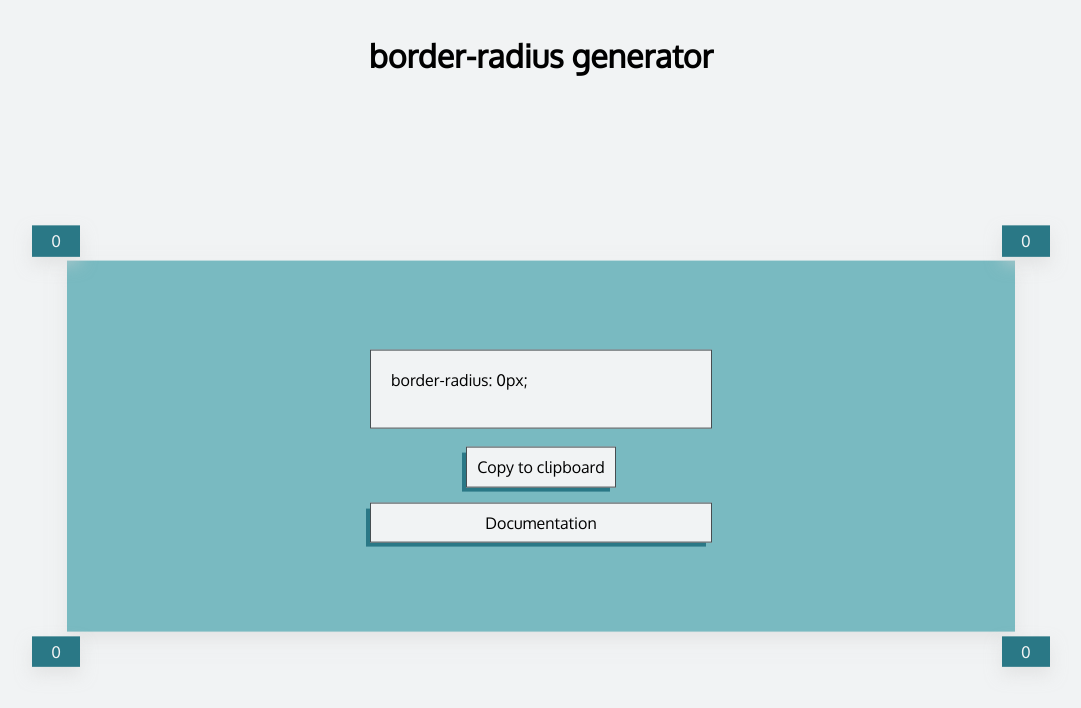
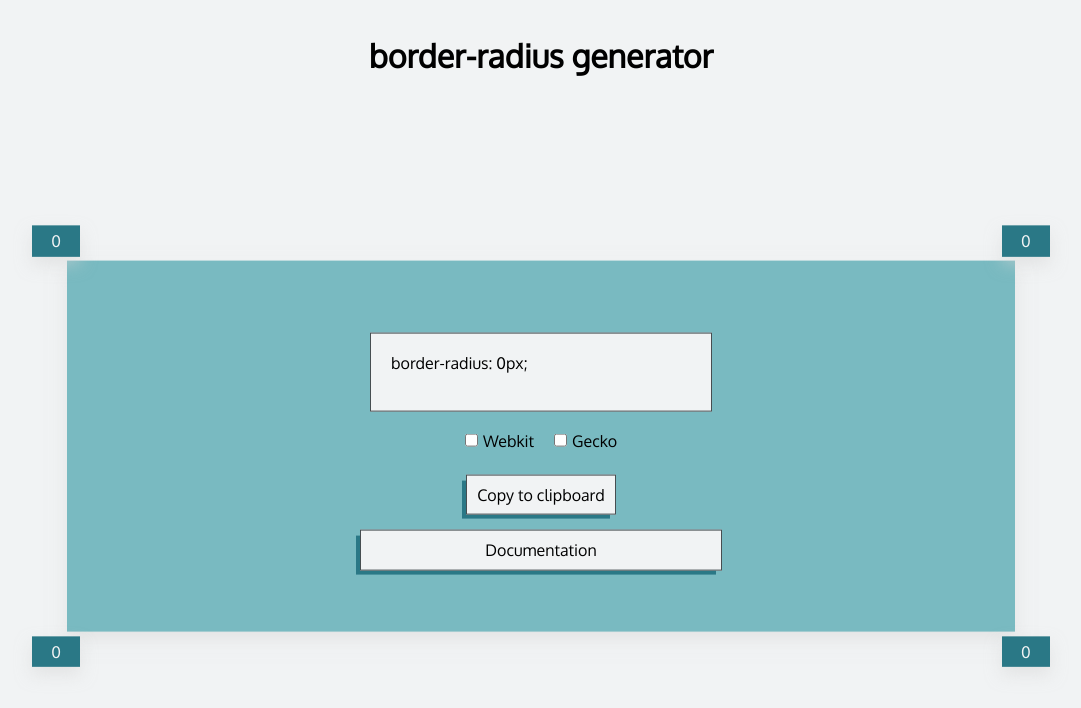
Before and after one commit to s0xzwasd/border-radius-for-us, a React (Create React App) app: page / in a window 1280 px wide. Shown: the top 708 px of the page, without its empty margins (99-1180 px from the left). Built offline with nearby package versions, Linux system fonts and the light colour scheme.

Commit message:
feat: add browser prefix checkboxes

```diff
--- /dev/null
+++ b/src/components/Checkbox/Checkbox.module.scss
@@ -0,0 +1,14 @@
+.checkbox {
+  display: inline-block;
+  cursor: pointer;
+  padding: 10px;
+}
+
+.input {
+  cursor: pointer;
+}
+
+.label {
+  cursor: pointer;
+  margin-left: 5px;
+}
--- /dev/null
+++ b/src/components/Checkbox/Checkbox.tsx
@@ -0,0 +1,48 @@
+import React, { ChangeEvent, PureComponent } from 'react';
+import styles from './Checkbox.module.scss';
+
+type Props = {
+  children: string;
+  className?: string;
+  name?: string;
+  isChecked?: Function;
+};
+
+type State = {
+  isChecked: boolean;
+};
+
+class Checkbox extends PureComponent<Props, State> {
+  state = {
+    isChecked: false,
+  };
+
+  handleChange = (e: ChangeEvent<HTMLInputElement>): React.SetStateAction<void> => {
+    const { name } = this.props;
+
+    this.setState({ isChecked: e.target.checked }, () =>
+      this.props.isChecked ? this.props.isChecked(this.state.isChecked, name) : null,
+    );
+  };
+
+  render(): JSX.Element {
+    const { children, className, name } = this.props;
+
+    return (
+      <div className={`${className} ${styles.checkbox}`}>
+        <input
+          className={styles.input}
+          id={name}
+          type="checkbox"
+          checked={this.state.isChecked}
+          onChange={this.handleChange}
+        />
+        <label className={styles.label} htmlFor={name}>
+          {children}
+        </label>
+      </div>
+    );
+  }
+}
+
+export default Checkbox;
--- /dev/null
+++ b/src/components/Checkbox/index.tsx
@@ -0,0 +1,3 @@
+import Checkbox from './Checkbox';
+
+export default Checkbox;
--- a/src/components/Clipboard/Clipboard.module.scss
+++ b/src/components/Clipboard/Clipboard.module.scss
@@ -1,11 +1,19 @@
 .clipboard {
+  display: block;
   resize: none;
   min-width: 300px;
   padding: 20px;
+  margin: 10px;
   background-color: #f1f3f4;
   cursor: copy;
   border: none;
   border: 1px solid #474e51;
+}
+
+.checkboxes {
+  display: flex;
+  justify-content: center;
+  align-items: center;
 }
 
 @media (max-width: 540px) {
--- a/src/components/Clipboard/Clipboard.tsx
+++ b/src/components/Clipboard/Clipboard.tsx
@@ -1,4 +1,5 @@
-import React from 'react';
+import React, { PureComponent } from 'react';
+import Checkbox from '../Checkbox';
 import Button from '../Button';
 import styles from './Clipboard.module.scss';
 import Link from '../Link';
@@ -7,7 +8,12 @@ type Props = {
   currentValue: Record<string, number>;
 };
 
-class Clipboard extends React.PureComponent<Props> {
+class Clipboard extends PureComponent<Props> {
+  state = {
+    webkit: false,
+    gecko: false,
+  };
+
   textArea!: HTMLTextAreaElement | null;
 
   copyToClipboard = (): void => {
@@ -23,20 +29,41 @@ class Clipboard extends React.PureComponent<Props> {
     tRight: string | number,
     bLeft: string | number,
     bRight: string | number,
+    webkit: boolean,
+    gecko: boolean,
   ): string => {
     const calcArray = [tLeft, tRight, bLeft, bRight];
 
     if (calcArray.every(v => v === calcArray[0])) {
+      if (webkit && gecko) {
+        return `border-radius: ${calcArray[0]}px;\n-webkit-border-radius: ${calcArray[0]}px;\n-moz-border-radius: ${calcArray[0]}px;
+        `;
+      }
+
+      if (webkit) {
+        return `border-radius: ${calcArray[0]}px;\n-webkit-border-radius: ${calcArray[0]}px;
+        `;
+      }
+
+      if (gecko) {
+        return `border-radius: ${calcArray[0]}px;\n-moz-border-radius: ${calcArray[0]}px;
+        `;
+      }
       return `border-radius: ${calcArray[0]}px;`;
     } else {
       return `border-radius: ${tLeft}px ${tRight}px ${bLeft}px ${bRight}px;`;
     }
   };
 
+  updateCheckbox = (isChecked: React.ChangeEvent<HTMLInputElement>, name: string): React.SetStateAction<void> => {
+    this.setState({ [name]: isChecked }, () => console.log(this.state));
+  };
+
   render(): JSX.Element {
     const {
       currentValue: { topLeft, topRight, bottomLeft, bottomRight },
     } = this.props;
+    const { webkit, gecko } = this.state;
     const docLink = 'https://developer.mozilla.org/ru/docs/Web/CSS/border-radius';
 
     return (
@@ -45,9 +72,17 @@ class Clipboard extends React.PureComponent<Props> {
           spellCheck="false"
           ref={(textarea): HTMLTextAreaElement | null => (this.textArea = textarea)}
           className={styles.clipboard}
-          value={this.calculateValues(topLeft, topRight, bottomLeft, bottomRight)}
+          value={this.calculateValues(topLeft, topRight, bottomLeft, bottomRight, webkit, gecko)}
           readOnly
         ></textarea>
+        <div className={styles.checkboxes}>
+          <Checkbox isChecked={this.updateCheckbox} name="webkit">
+            Webkit
+          </Checkbox>
+          <Checkbox isChecked={this.updateCheckbox} name="gecko">
+            Gecko
+          </Checkbox>
+        </div>
         <Button onClick={this.copyToClipboard}>Copy to clipboard</Button>
         <Link to={docLink}>Documentation</Link>
       </div>
--- a/src/components/Input/Input.tsx
+++ b/src/components/Input/Input.tsx
@@ -29,9 +29,10 @@ class Input extends React.PureComponent<Props, State> {
 
   render(): JSX.Element {
     const { absolute, position } = this.props;
+    const { value } = this.state;
     const inputNames = `${styles.input} ${absolute ? styles.absolute : null} ${styles[position ? position : 0]}`;
 
-    return <input className={inputNames} value={this.state.value} onChange={this.handleChange} />;
+    return <input className={inputNames} value={value} onChange={this.handleChange} />;
   }
 }
 
```
